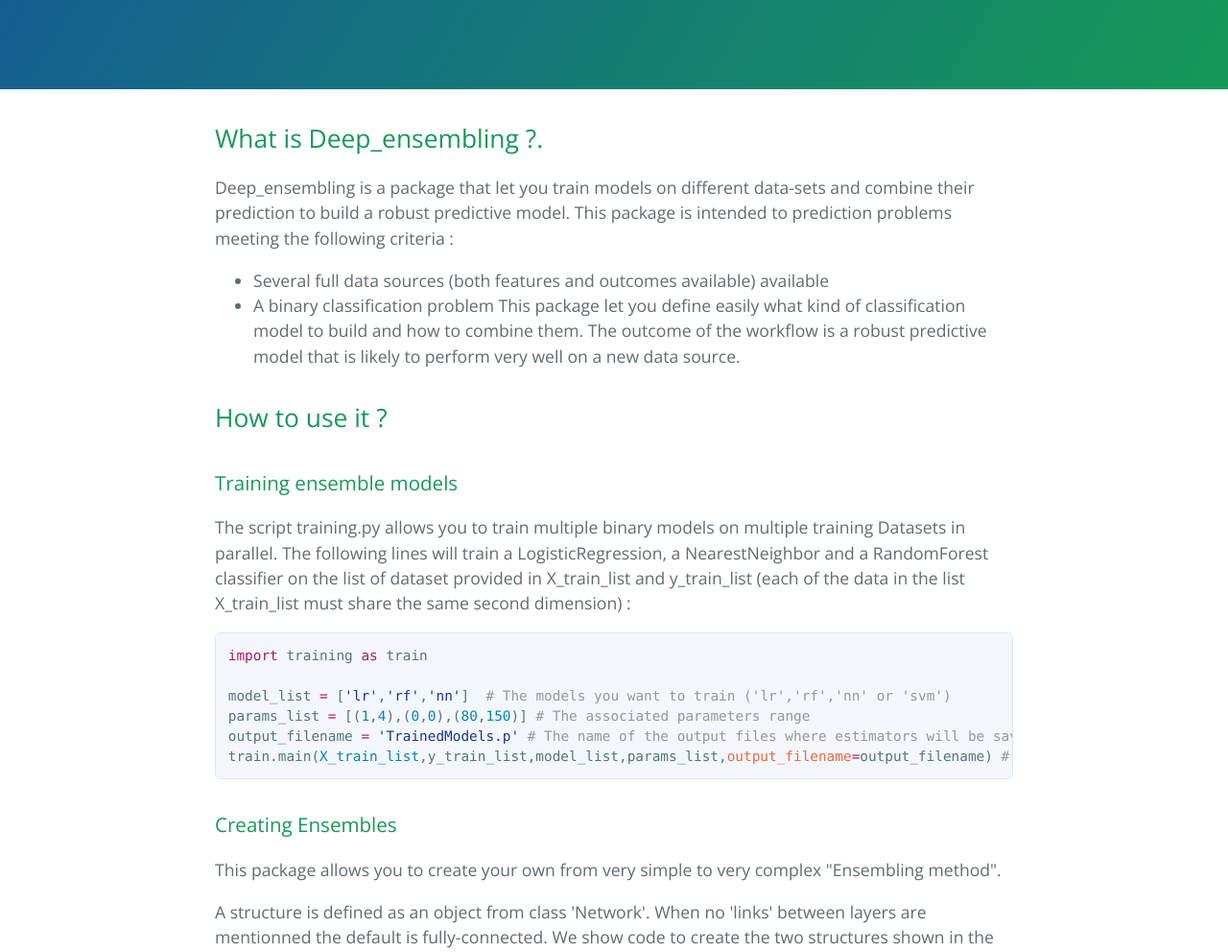
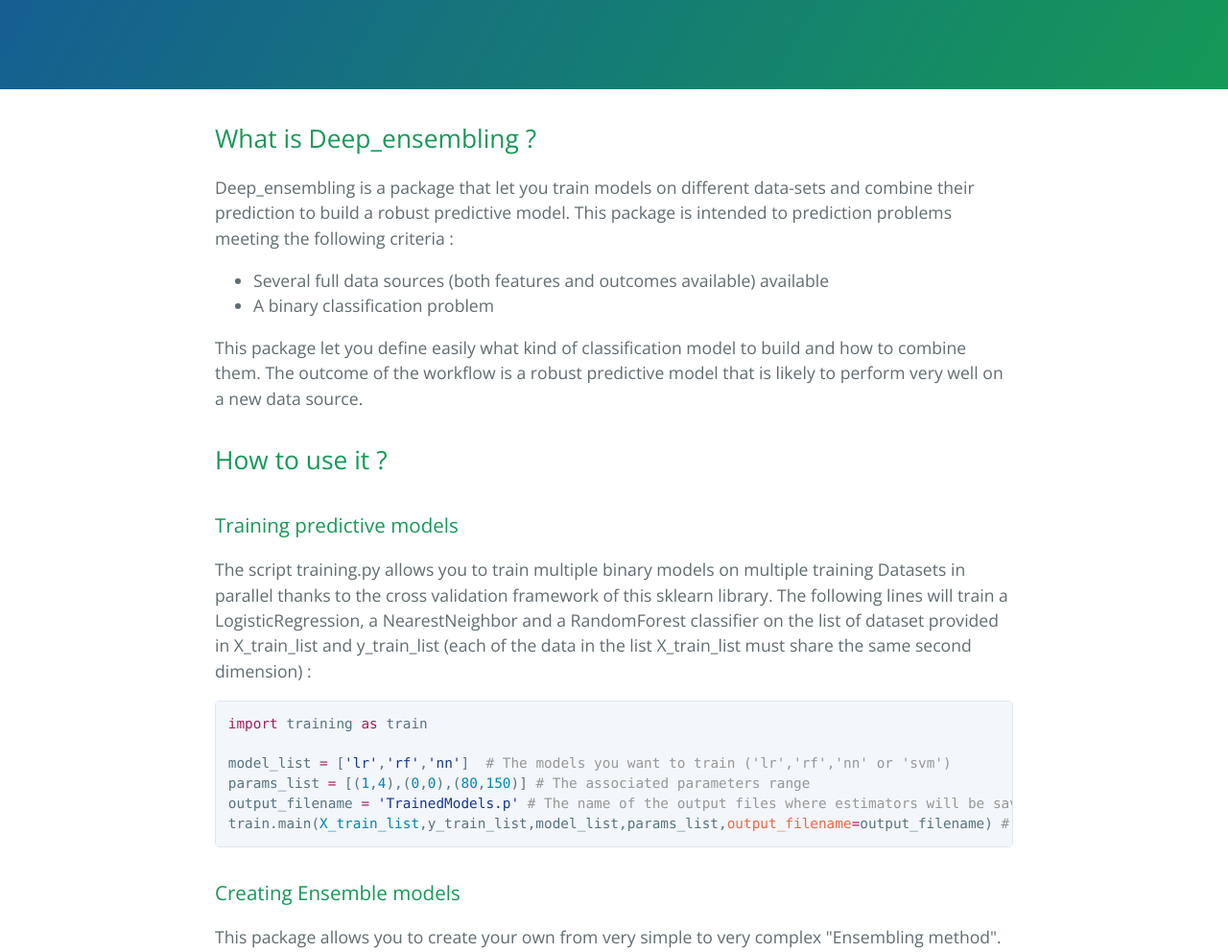
Before and after one commit to sebboyer/Deep_ensembling, a plain HTML site: page index.html in a window 1280 px wide. Shown: the part 290-1282 px from the top of the page at 96% size. Drawn offline with nearby package versions, Linux system fonts and the light colour scheme.

```diff
--- a/index.html
+++ b/index.html
@@ -20,24 +20,24 @@
 
     <section class="main-content">
       <h2>
-<a id="what-is-deep_ensembling-" class="anchor" href="#what-is-deep_ensembling-" aria-hidden="true"><span aria-hidden="true" class="octicon octicon-link"></span></a>What is Deep_ensembling ?.</h2>
+<a id="what-is-deep_ensembling-" class="anchor" href="#what-is-deep_ensembling-" aria-hidden="true"><span aria-hidden="true" class="octicon octicon-link"></span></a>What is Deep_ensembling ?</h2>
 
 <p>Deep_ensembling is a package that let you train models on different data-sets and combine their prediction to build a robust predictive model. This package is intended to prediction problems meeting the following criteria :</p>
 
 <ul>
 <li>Several full data sources (both features and outcomes available) available</li>
-<li>A binary classification problem
-This package let you define easily what kind of classification model to build and how to combine them. The outcome of the workflow is a robust predictive model that is likely to perform very well on a new data source.</li>
+<li>A binary classification problem</li>
 </ul>
+
+<p>This package let you define easily what kind of classification model to build and how to combine them. The outcome of the workflow is a robust predictive model that is likely to perform very well on a new data source.</p>
 
 <h2>
 <a id="how-to-use-it-" class="anchor" href="#how-to-use-it-" aria-hidden="true"><span aria-hidden="true" class="octicon octicon-link"></span></a>How to use it ?</h2>
 
 <h3>
-<a id="training-ensemble-models" class="anchor" href="#training-ensemble-models" aria-hidden="true"><span aria-hidden="true" class="octicon octicon-link"></span></a>Training ensemble models</h3>
+<a id="training-predictive-models" class="anchor" href="#training-predictive-models" aria-hidden="true"><span aria-hidden="true" class="octicon octicon-link"></span></a>Training predictive models</h3>
 
-<p>The script training.py allows you to train multiple binary models on multiple training Datasets in parallel.
-The following lines will train a LogisticRegression, a NearestNeighbor and a RandomForest classifier on the list of dataset provided in X_train_list and y_train_list (each of the data in the list X_train_list must share the same second dimension) :</p>
+<p>The script training.py allows you to train multiple binary models on multiple training Datasets in parallel thanks to the cross validation framework of this sklearn library. The following lines will train a LogisticRegression, a NearestNeighbor and a RandomForest classifier on the list of dataset provided in X_train_list and y_train_list (each of the data in the list X_train_list must share the same second dimension) :</p>
 
 <div class="highlight highlight-source-python"><pre><span class="pl-k">import</span> training <span class="pl-k">as</span> train
 
@@ -47,7 +47,7 @@ output_filename <span class="pl-k">=</span> <span class="pl-s"><span class="pl-p
 train.main(<span class="pl-c1">X_train_list</span>,y_train_list,model_list,params_list,<span class="pl-v">output_filename</span><span class="pl-k">=</span>output_filename) <span class="pl-c"># Train !</span></pre></div>
 
 <h3>
-<a id="creating-ensembles" class="anchor" href="#creating-ensembles" aria-hidden="true"><span aria-hidden="true" class="octicon octicon-link"></span></a>Creating Ensembles</h3>
+<a id="creating-ensemble-models" class="anchor" href="#creating-ensemble-models" aria-hidden="true"><span aria-hidden="true" class="octicon octicon-link"></span></a>Creating Ensemble models</h3>
 
 <p>This package allows you to create your own from very simple to very complex "Ensembling method". </p>
 
@@ -74,7 +74,7 @@ n_output_models_per_source <span class="pl-k">=</span> <span class="pl-c1">2</sp
 <span class="pl-c1">N</span>.add_layer(<span class="pl-s"><span class="pl-pds">"</span>Output_layer<span class="pl-pds">"</span></span>,[Vote(<span class="pl-s"><span class="pl-pds">"</span>simple<span class="pl-pds">"</span></span>)])  <span class="pl-c"># Fourth Layer</span></pre></div>
 
 <h3>
-<a id="testing-ensemble-models" class="anchor" href="#testing-ensemble-models" aria-hidden="true"><span aria-hidden="true" class="octicon octicon-link"></span></a>Testing ensemble models</h3>
+<a id="testing-ensemble-models" class="anchor" href="#testing-ensemble-models" aria-hidden="true"><span aria-hidden="true" class="octicon octicon-link"></span></a>Testing Ensemble models</h3>
 
 <p>The script testing.py allows you to test you trained models. More importantly it allows you to have them vote in a structured way that you can define. We provide a default structure :</p>
 
```
Also changed, not shown: params.json (+1 -1 lines).
